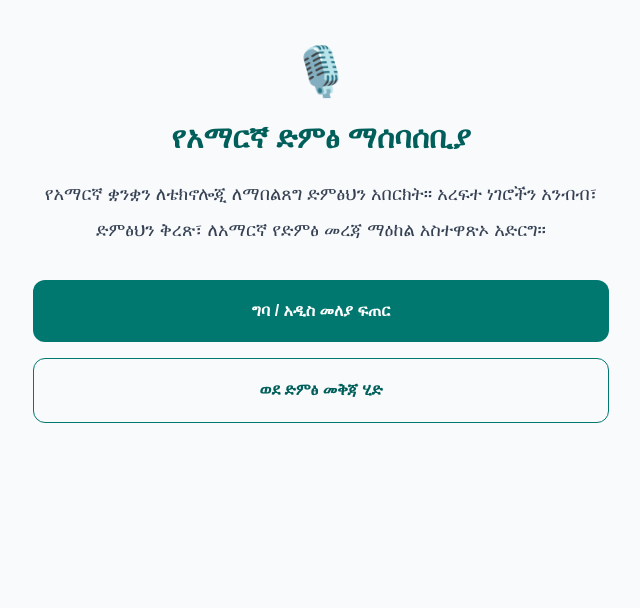
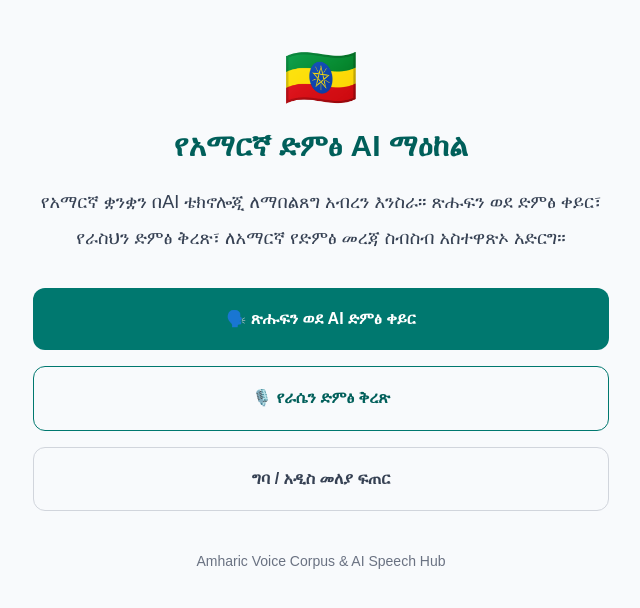
Before and after one commit to eyobaasefa19-hue/eyob-vox-hub, a Next.js app: page / in a window 1280 px wide. Shown: the top 608 px of the page, without its empty margins (319-959 px from the left). Built offline with nearby package versions, Linux system fonts and the light colour scheme.

Commit message:
Update homepage content and links for AI voice features

```diff
--- a/app/page.tsx
+++ b/app/page.tsx
@@ -5,31 +5,45 @@ export default function HomePage() {
   return (
     <main className="min-h-screen px-5 py-12">
       <section className="mx-auto max-w-xl text-center">
-        <div className="mb-6 text-5xl">🎙️</div>
+        <div className="mb-5 text-6xl">🇪🇹</div>
+
         <h1 className="text-3xl font-bold text-teal-800">
-          የአማርኛ ድምፅ ማሰባሰቢያ
+          የአማርኛ ድምፅ AI ማዕከል
         </h1>
+
         <p className="mt-5 text-lg leading-9 text-gray-700">
-          የአማርኛ ቋንቋን ለቴክኖሎጂ ለማበልጸግ
-          ድምፅህን አበርክት። አረፍተ ነገሮችን
-          አንብብ፣ ድምፅህን ቅረጽ፣ ለአማርኛ
-          የድምፅ መረጃ ማዕከል አስተዋጽኦ አድርግ።
+          የአማርኛ ቋንቋን በAI ቴክኖሎጂ ለማበልጸግ
+          አብረን እንስራ። ጽሑፍን ወደ ድምፅ ቀይር፣
+          የራስህን ድምፅ ቅረጽ፣ ለአማርኛ የድምፅ
+          መረጃ ስብስብ አስተዋጽኦ አድርግ።
         </p>
 
         <div className="mt-8 grid gap-4">
           <Link
-            href="/login"
+            href="/tts"
             className="rounded-xl bg-teal-700 px-6 py-4 font-bold text-white"
           >
-            ግባ / አዲስ መለያ ፍጠር
+            🗣️ ጽሑፍን ወደ AI ድምፅ ቀይር
           </Link>
+
           <Link
             href="/record"
             className="rounded-xl border border-teal-700 px-6 py-4 font-bold text-teal-800"
           >
-            ወደ ድምፅ መቅጃ ሂድ
+            🎙️ የራሴን ድምፅ ቅረጽ
+          </Link>
+
+          <Link
+            href="/login"
+            className="rounded-xl border border-gray-300 px-6 py-4 font-bold text-gray-700"
+          >
+            ግባ / አዲስ መለያ ፍጠር
           </Link>
         </div>
+
+        <p className="mt-10 text-sm text-gray-500">
+          Amharic Voice Corpus & AI Speech Hub
+        </p>
       </section>
     </main>
   );
```
